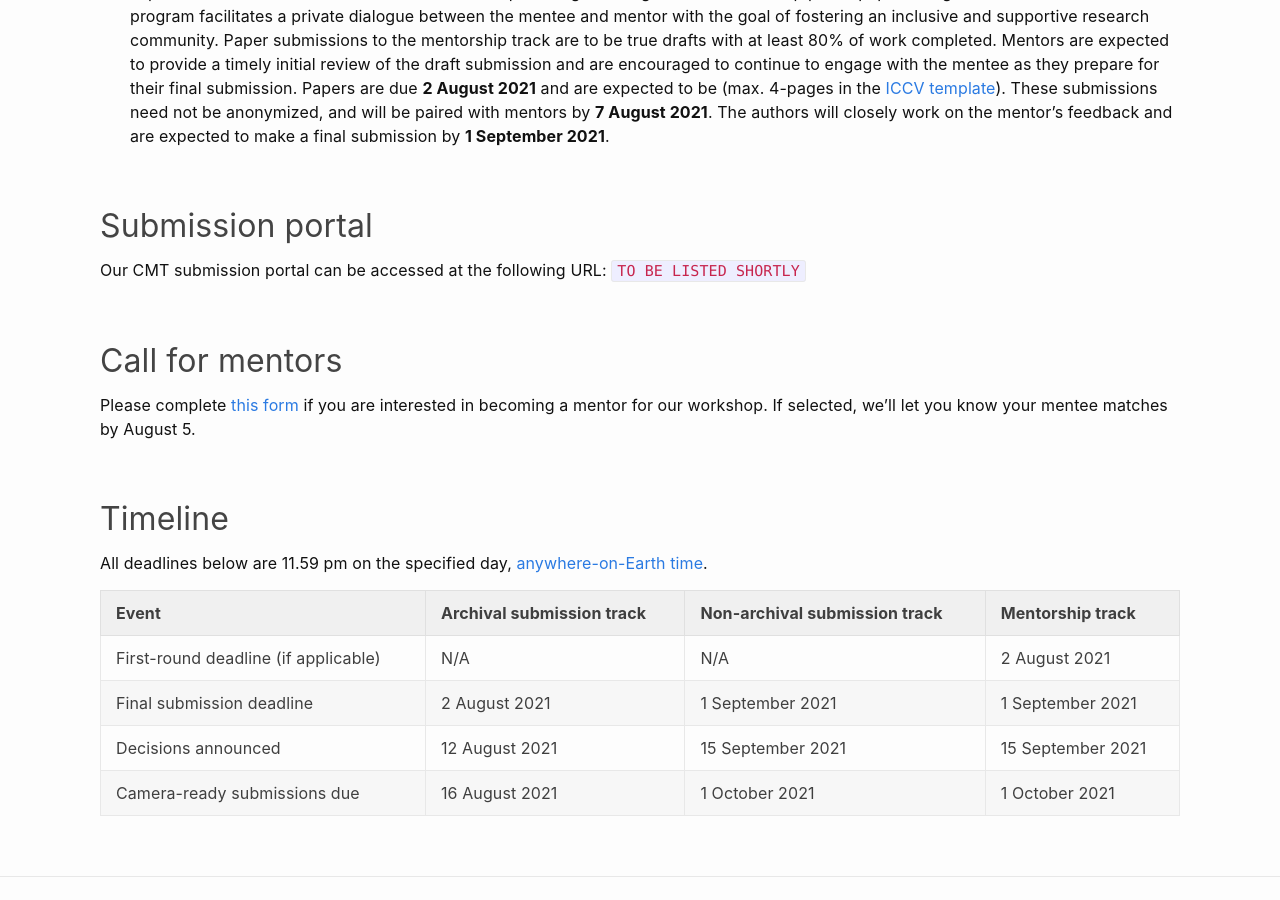
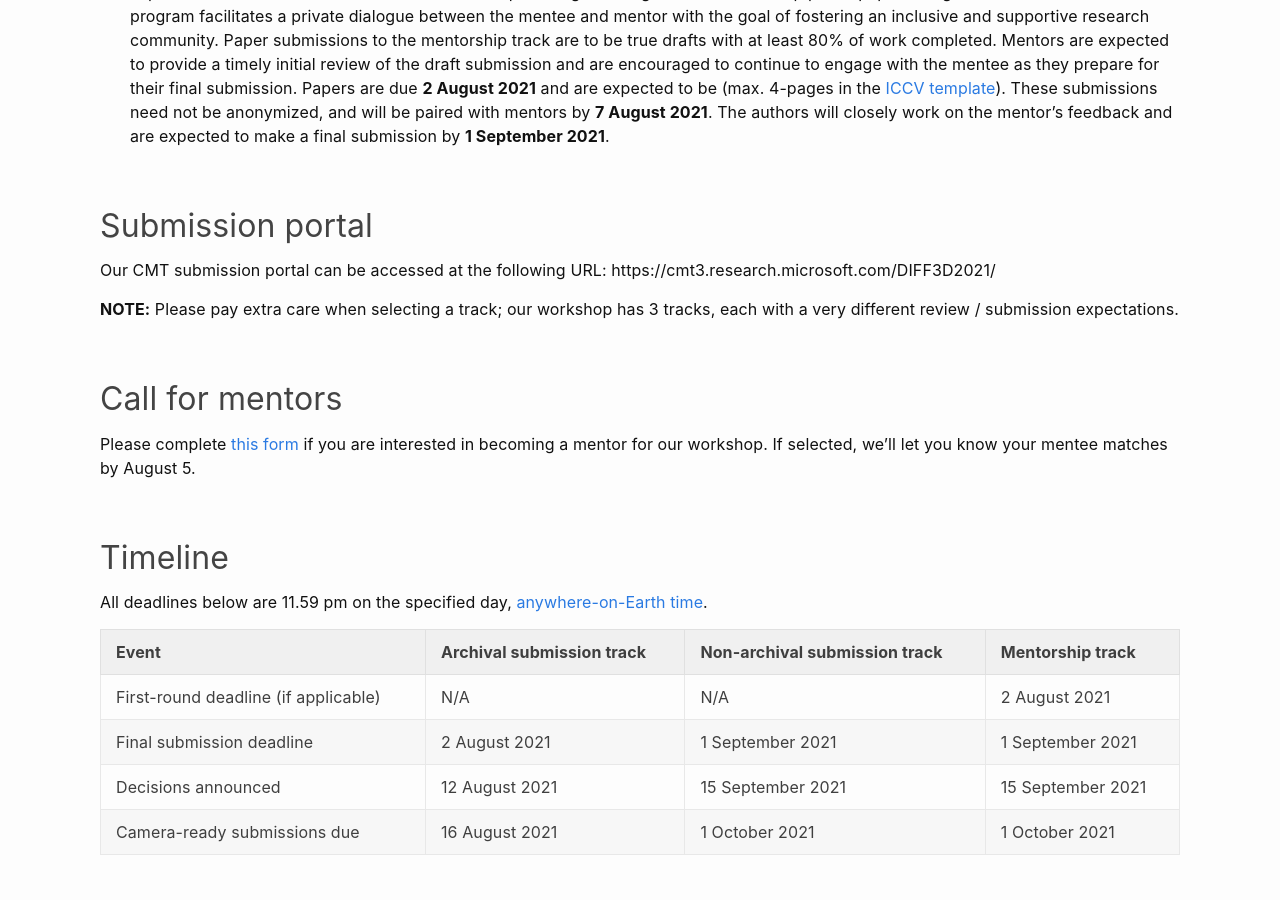
Before and after one commit to montrealrobotics/diff3d, a Jekyll site: the page built from callforpapers.md, in a window 1280 px wide and 900 px high, scrolled down 785 px. Built offline with Jekyll 4.4.1, drawn with Linux system fonts in a browser that asks for light colours.

Commit message:
Add CMT page
Signed-off-by: Krishna Murthy <krrish94@gmail.com>

```diff
--- a/callforpapers.md
+++ b/callforpapers.md
@@ -19,7 +19,9 @@ We solicit submissions of varying lengths and scope, as prescribed below. Each p
 
 ## Submission portal
 
-Our CMT submission portal can be accessed at the following URL: `TO BE LISTED SHORTLY`
+Our CMT submission portal can be accessed at the following URL: https://cmt3.research.microsoft.com/DIFF3D2021/
+
+**NOTE:** Please pay extra care when selecting a track; our workshop has 3 tracks, each with a very different review / submission expectations.
 
 
 ## Call for mentors
```
